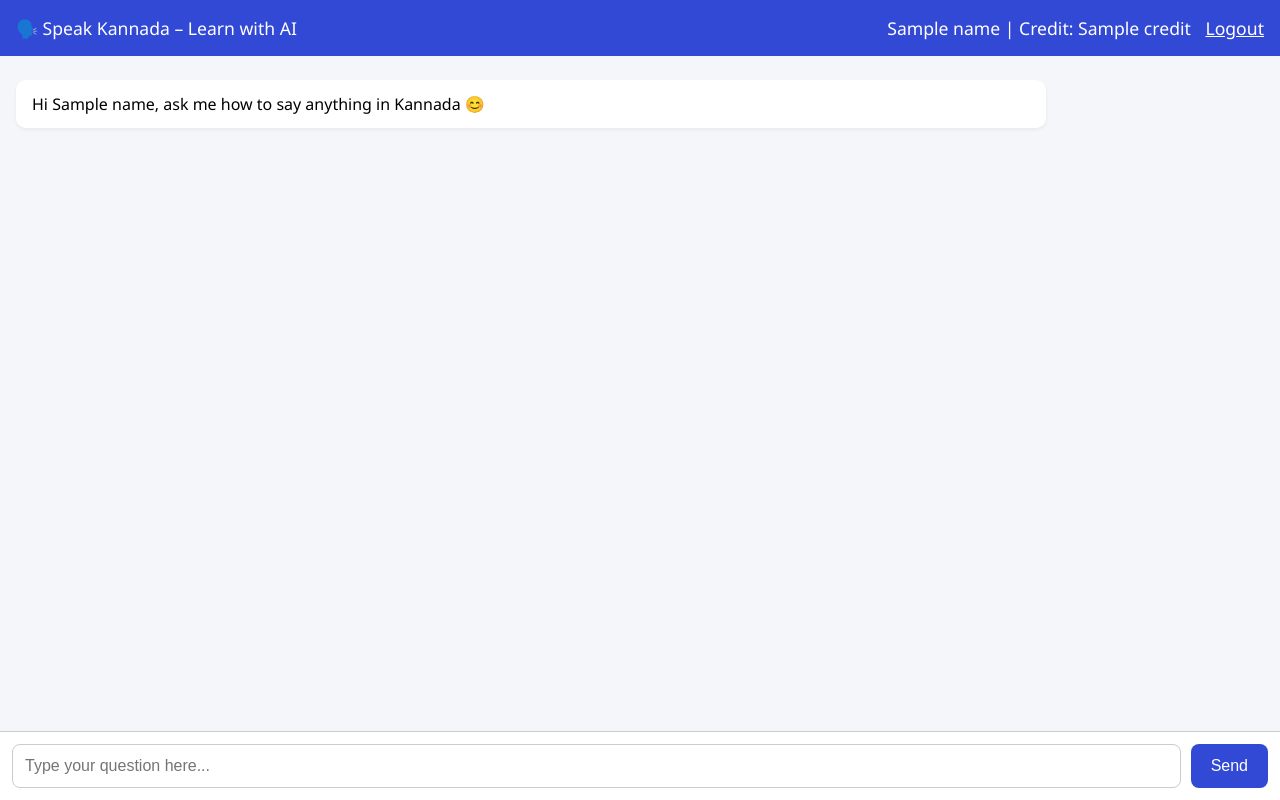
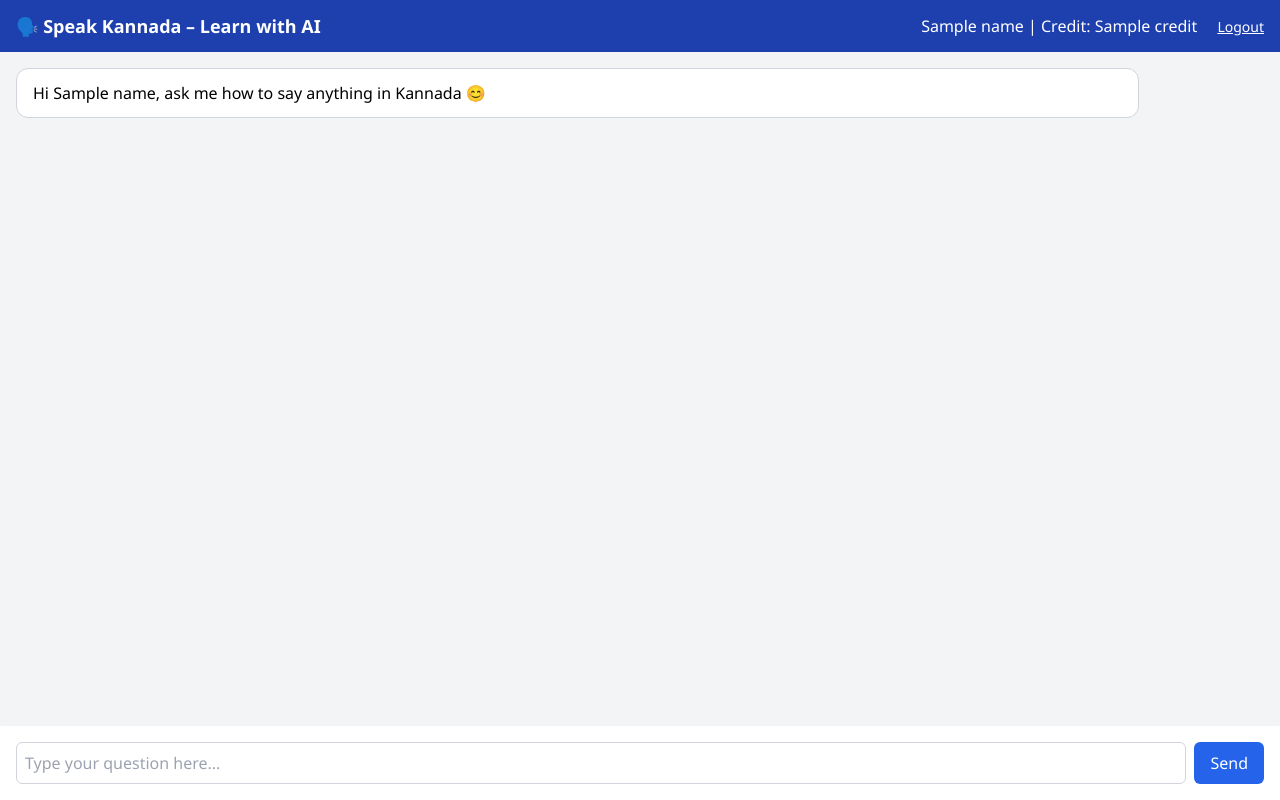
Before and after one commit to Superai-cool/Speak-Kannada, a Flask app: template templates/dashboard.html in a window 1280 px wide. Run offline with Flask 3, Linux system fonts and the light colour scheme; the template is opened without the code that fills it: most values are stand-ins (such as "Sample title", 1, 10 or a date in 2020); parts of the project's set-up code (start-up, migrations or seed data) failed here and were passed over; some libraries are stand-ins or nearby versions.

Commit message:
Update dashboard.html

```diff
--- a/templates/dashboard.html
+++ b/templates/dashboard.html
@@ -1,151 +1,87 @@
 <!DOCTYPE html>
 <html lang="en">
 <head>
-  <meta charset="UTF-8" />
+  <meta charset="UTF-8">
   <title>Dashboard | Speak Kannada</title>
-  <meta name="viewport" content="width=device-width, initial-scale=1.0" />
+  <meta name="viewport" content="width=device-width, initial-scale=1.0">
+  <script src="https://cdn.tailwindcss.com"></script>
   <style>
     body {
-      margin: 0;
+      background-color: #f3f4f6;
       font-family: 'Segoe UI', sans-serif;
-      background: #f4f6fa;
-      display: flex;
-      flex-direction: column;
-      height: 100vh;
     }
-
-    header {
-      background: #3249d6;
-      color: white;
-      padding: 16px;
-      font-size: 1.1rem;
-      display: flex;
-      justify-content: space-between;
-      align-items: center;
-      font-weight: 500;
+    .message {
+      margin-bottom: 12px;
+      padding: 12px 16px;
+      border-radius: 12px;
+      max-width: 90%;
+      word-wrap: break-word;
     }
-
-    .chat-container {
-      flex: 1;
-      overflow-y: auto;
-      padding: 16px;
-      display: flex;
-      flex-direction: column;
+    .user-msg {
+      background-color: #e0f2fe;
+      margin-left: auto;
     }
-
-    .message {
-      background: white;
-      padding: 12px 16px;
-      margin: 8px 0;
-      border-radius: 10px;
-      max-width: 80%;
-      line-height: 1.5;
-      box-shadow: 0 2px 4px rgba(0,0,0,0.05);
-    }
-
-    .message.user {
-      align-self: flex-end;
-      background: #dcf2ff;
-    }
-
-    form {
-      display: flex;
-      padding: 12px;
-      background: white;
-      border-top: 1px solid #ccc;
-    }
-
-    input[type="text"] {
-      flex: 1;
-      padding: 12px;
-      border-radius: 8px;
-      border: 1px solid #ccc;
-      font-size: 1rem;
-      margin-right: 10px;
-    }
-
-    button {
-      padding: 12px 20px;
-      background-color: #3249d6;
-      color: white;
-      border: none;
-      border-radius: 8px;
-      font-size: 1rem;
-      cursor: pointer;
-    }
-
-    @media (max-width: 600px) {
-      .message {
-        max-width: 100%;
-        font-size: 0.95rem;
-      }
-
-      input[type="text"] {
-        font-size: 0.9rem;
-      }
-
-      button {
-        padding: 10px 16px;
-        font-size: 0.9rem;
-      }
+    .ai-msg {
+      background-color: #fff;
+      border: 1px solid #d1d5db;
     }
   </style>
 </head>
-<body>
+<body class="min-h-screen flex flex-col">
+  <nav class="bg-blue-800 text-white px-4 py-3 flex justify-between items-center">
+    <h1 class="text-lg font-semibold">🗣️ Speak Kannada – Learn with AI</h1>
+    <div>
+      {{ name }} | Credit: <span id="credit">{{ credit }}</span>
+      <a href="/logout" class="ml-4 underline text-sm">Logout</a>
+    </div>
+  </nav>
 
-<header>
-  <span>🗣️ Speak Kannada – Learn with AI</span>
-  <span>{{ name }} | Credit: {{ credit }} <a href="/logout" style="color:#fff; text-decoration: underline; margin-left:10px;">Logout</a></span>
-</header>
+  <main class="flex-1 px-4 py-4 overflow-y-auto" id="chat-box">
+    <div class="ai-msg message">Hi {{ name }}, ask me how to say anything in Kannada 😊</div>
+  </main>
 
-<div class="chat-container" id="chatBox">
-  <div class="message">Hi {{ name }}, ask me how to say anything in Kannada 😊</div>
-</div>
+  <footer class="p-4 bg-white shadow-md">
+    <div class="flex">
+      <input id="user-input" class="flex-1 border border-gray-300 p-2 rounded-md mr-2" placeholder="Type your question here..." />
+      <button onclick="sendMessage()" class="bg-blue-600 text-white px-4 py-2 rounded-md">Send</button>
+    </div>
+  </footer>
 
-<form onsubmit="sendMessage(event)">
-  <input type="text" id="userInput" placeholder="Type your question here..." required />
-  <button type="submit">Send</button>
-</form>
+  <script>
+    function appendMessage(content, sender = 'ai') {
+      const chatBox = document.getElementById('chat-box');
+      const div = document.createElement('div');
+      div.className = `${sender}-msg message`;
+      div.innerHTML = content.replace(/\n/g, "<br>");
+      chatBox.appendChild(div);
+      chatBox.scrollTop = chatBox.scrollHeight;
+    }
 
-<script>
-  function sendMessage(event) {
-    event.preventDefault();
-    const input = document.getElementById('userInput');
-    const message = input.value.trim();
-    if (!message) return;
+    async function sendMessage() {
+      const input = document.getElementById('user-input');
+      const text = input.value.trim();
+      if (!text) return;
+      appendMessage(text, 'user');
+      input.value = "";
 
-    const chatBox = document.getElementById('chatBox');
+      try {
+        const res = await fetch('/get_response', {
+          method: 'POST',
+          headers: { 'Content-Type': 'application/json' },
+          body: JSON.stringify({ message: text })
+        });
 
-    const userMsg = document.createElement('div');
-    userMsg.className = 'message user';
-    userMsg.textContent = message;
-    chatBox.appendChild(userMsg);
-
-    fetch("/ask", {
-      method: "POST",
-      headers: { "Content-Type": "application/x-www-form-urlencoded" },
-      body: "message=" + encodeURIComponent(message)
-    })
-    .then(res => res.json())
-    .then(data => {
-      const botMsg = document.createElement('div');
-      botMsg.className = 'message';
-      botMsg.innerHTML = data.reply;
-      chatBox.appendChild(botMsg);
-      chatBox.scrollTop = chatBox.scrollHeight;
-
-      // ✅ Update credit display without reload
-      const creditText = document.querySelector("header span:nth-child(2)");
-      let match = creditText.textContent.match(/Credit:\s*(\d+)/);
-      if (match) {
-        let newCredit = parseInt(match[1]) - 1;
-        creditText.innerHTML = creditText.innerHTML.replace(/Credit:\s*\d+/, `Credit: ${newCredit}`);
+        const data = await res.json();
+        if (data.error) {
+          appendMessage(`<strong>Error:</strong> ${data.error}`, 'ai');
+        } else {
+          appendMessage(data.response, 'ai');
+          document.getElementById('credit').innerText = data.remaining_credit;
+        }
+      } catch (err) {
+        appendMessage("⚠️ Something went wrong. Please try again.", 'ai');
       }
-    });
-
-    input.value = "";
-  }
-</script>
-
+    }
+  </script>
 </body>
 </html>
```
